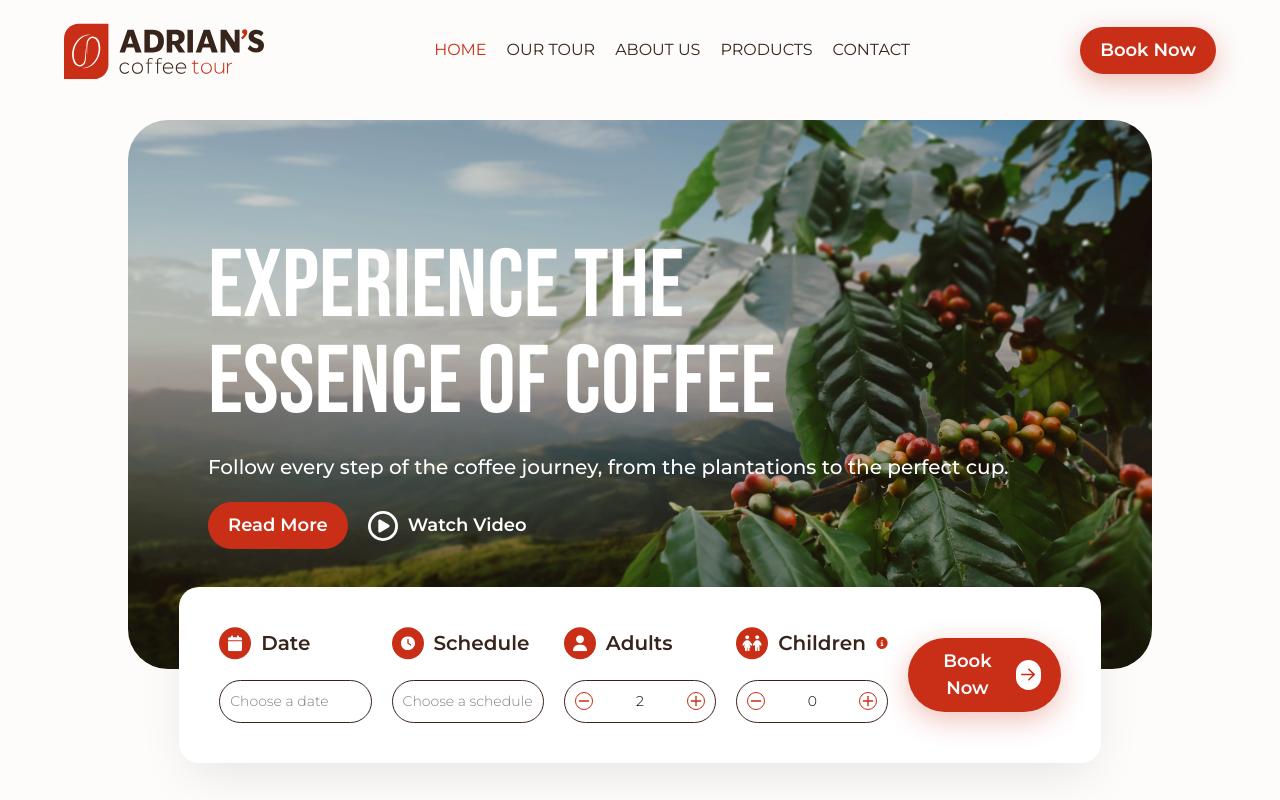
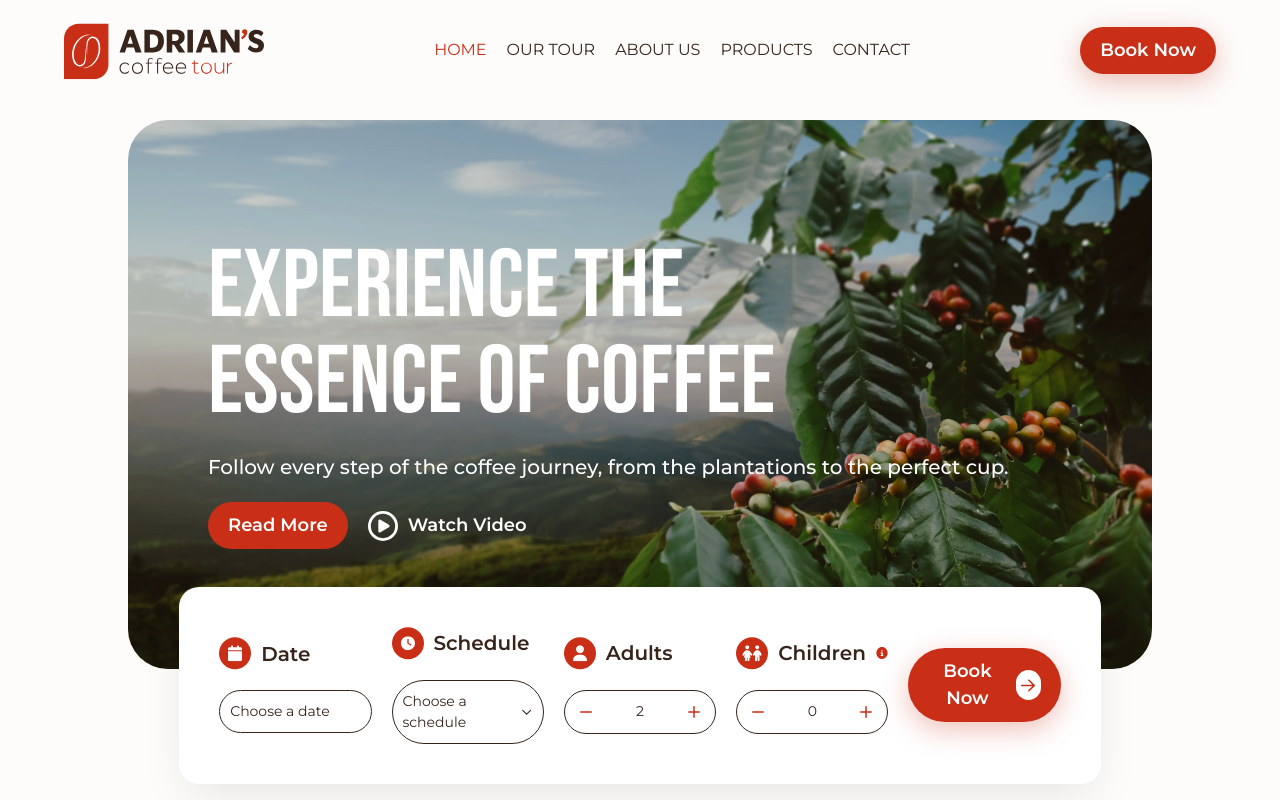
Before and after one commit to corralesjonathan/adrianscoffeetour-frontend, a React (Vite) app: page / in a window 1280 px wide. Shown: the top 800 px of the page. Built offline with nearby package versions, Linux system fonts and the light colour scheme.

Commit message:
book a tour component frontend finished

```diff
--- a/package.json
+++ b/package.json
@@ -13,13 +13,11 @@
     "@tailwindcss/vite": "^4.0.3",
     "aos": "^2.3.4",
     "axios": "^1.7.9",
-    "flatpickr": "^4.6.13",
     "framer-motion": "^12.7.4",
     "lucide-react": "^0.488.0",
     "react": "^18.3.1",
     "react-day-picker": "^9.6.7",
     "react-dom": "^18.3.1",
-    "react-icons": "^5.5.0",
     "react-router-dom": "^7.1.5",
     "react-tooltip": "^5.28.1",
     "tailwindcss": "^4.0.3"
--- a/src/components/navigation/Minus_btn.jsx
+++ b/src/components/navigation/Minus_btn.jsx
@@ -2,17 +2,17 @@ import { Minus } from "lucide-react";
 export function Minus_btn( {onclick} ) {
     return (
         <>
-                <span
+                <button
                     onClick={onclick}
-                    className="cursor-pointer group flex justify-center items-center border-adrians-red border-[1px] rounded-full w-[18px] h-[18px]
-                    hover:bg-adrians-red
-                    transition-all duration-300 ease-in-out
-                    ">
+                    className="cursor-pointer"
+                    >
                         <Minus
-                        className="text-adrians-red group-hover:text-white" size={16} strokeWidth={2}
-                        transition-all duration-300 ease-in-out
+                        className="px-[2px] rounded-full text-adrians-red hover:bg-adrians-red hover:text-white
+                        transition-all duration-300 ease-in-out"
+                        size={22}
+                        strokeWidth={2}
                         />
-                </span>
+                </button>
         </>
     );
 }
--- a/src/components/navigation/Plus_btn.jsx
+++ b/src/components/navigation/Plus_btn.jsx
@@ -3,17 +3,17 @@ import { Plus } from "lucide-react";
 export function Plus_btn( {onclick} ) {
     return (
         <>
-                <span
+                <button
                     onClick={onclick}
-                    className="cursor-pointer group flex justify-center items-center border-adrians-red border-[1px] rounded-full w-[18px] h-[18px]
-                    hover:bg-adrians-red
-                    transition-all duration-300 ease-in-out
-                    ">
+                    className="cursor-pointer"
+                    >
                         <Plus
-                        className="text-adrians-red group-hover:text-white" size={16} strokeWidth={2}
-                        transition-all duration-300 ease-in-out
+                        className="px-[2px] rounded-full text-adrians-red hover:bg-adrians-red hover:text-white
+                        transition-all duration-300 ease-in-out"
+                        size={22}
+                        strokeWidth={2}
                         />
-                </span>
+                </button>
         </>
     );
 }
--- a/src/components/shared/BookTour.jsx
+++ b/src/components/shared/BookTour.jsx
@@ -6,9 +6,16 @@ import { useState, useEffect, useRef } from "react";
 import { AnimatePresence } from "framer-motion";
 import { CalendarPicker } from "./CalendarPicker.jsx";
 
-import "react-tooltip/dist/react-tooltip.css";
+const schedules = [
+  { id: 1, time: "9:00 AM to 11:30 AM", unavailable: false },
+  { id: 2, time: "1:00 PM to 3:30 PM", unavailable: false },
+];
 
 export function BookTour() {
+  /** Schedule */
+  const [selectedSchedule, setSelectedSchedule] = useState(null);
+  const [openSchedule, setOpenSchedule] = useState(false);
+  const scheduleRef = useRef(null);
 
   /** DayPicker */
   const [selected, setSelected] = useState();
@@ -16,7 +23,7 @@ export function BookTour() {
   const calendarRef = useRef(null);
   const dates = ["2025-04-22", "2025-04-23", "2025-04-24", "2025-04-25", "2025-04-26"];
 
-  const availableDates = dates.map(dateStr => {
+  const availableDates = dates.map((dateStr) => {
     const [year, month, day] = dateStr.split("-").map(Number);
     return new Date(year, month - 1, day);
   });
@@ -25,6 +32,9 @@ export function BookTour() {
     function handleClickOutside(event) {
       if (calendarRef.current && !calendarRef.current.contains(event.target)) {
         setShowCalendar(false);
+      }
+      if (scheduleRef.current && !scheduleRef.current.contains(event.target)) {
+        setOpenSchedule(false);
       }
     }
     document.addEventListener("mousedown", handleClickOutside);
@@ -55,14 +65,23 @@ export function BookTour() {
           placeholder="Choose a date"
           readOnly
           onClick={() => setShowCalendar(!showCalendar)}
-          value={selected ? selected.toLocaleDateString("en-US", {month: "long", day: "numeric", year: "numeric"}) : ""}
+          value={
+            selected
+              ? selected.toLocaleDateString("en-US", {
+                  month: "long",
+                  day: "numeric",
+                  year: "numeric",
+                })
+              : ""
+          }
           className="
-            w-full p-[10px] border-[0.5px] border-adrians-brown rounded-full
-            text-[14px] font-light placeholder:font-light placeholder:text-[14px]
+            cursor-pointer w-full p-[10px] border-[0.5px] border-adrians-brown rounded-full
+            text-[14px] font-regular placeholder:font-regular placeholder:text-[14px] text-adrians-brown placeholder:text-adrians-brown
+            hover:border-adrians-red
             outline-none
+            transition-all duration-300 ease-in-out
           "
         />
-          {/* Calendar Picker */}
         <AnimatePresence>
           <CalendarPicker
             selected={selected}
@@ -76,20 +95,47 @@ export function BookTour() {
       </div>
 
       {/* Schedule */}
-      <div className="flex flex-col gap-[20px] w-full justify-center items-center">
+      <div className="flex flex-col gap-[20px] w-full justify-center items-center relative" ref={scheduleRef}>
         <div className="flex gap-[10px] w-full items-center justify-start">
           <img src="./icons/clock.svg" alt="Schedule" />
           <h3 className="text-[20px] font-semibold text-adrians-brown">Schedule</h3>
         </div>
-        <input
-          type="text"
-          placeholder="Choose a schedule"
-          className="
-            w-full p-[10px] border-[0.5px] border-adrians-brown rounded-full
-            text-[14px] font-light placeholder:font-light placeholder:text-[14px]
-            outline-none
-          "
-        />
+
+        {/* Input */}
+        <div
+          className="text-adrians-brown hover:border-adrians-red transition-all duration-300 ease-in-out cursor-pointer outline-none text-[14px] font-regular flex items-center justify-between w-full p-[10px] border-[0.5px] border-adrians-brown rounded-full"
+          onClick={() => setOpenSchedule(!openSchedule)}
+        >
+          {selectedSchedule?.time || "Choose a schedule"}
+          <svg
+            className={`w-4 h-4 ml-2 transition-transform duration-200 ${openSchedule ? "rotate-180" : ""}`}
+            fill="none"
+            stroke="currentColor"
+            viewBox="0 0 24 24"
+          >
+            <path strokeLinecap="round" strokeLinejoin="round" strokeWidth="2" d="M19 9l-7 7-7-7" />
+          </svg>
+        </div>
+
+        {/* Options */}
+        {openSchedule && (
+          <div className="absolute p-[10px] top-[100px] left-0 w-full bg-white rounded-[10px] shadow-adrians-vertical-card z-10">
+            {schedules.map((schedule) => (
+              <div
+                key={schedule.id}
+                onClick={() => {
+                  setSelectedSchedule(schedule);
+                  setOpenSchedule(false);
+                }}
+                className={`text-adrians-brown px-4 py-2 rounded-[10px] hover:bg-adrians-red/5 hover:text-adrians-red transition-all cursor-pointer ${
+                  schedule.unavailable ? "text-gray-400 cursor-not-allowed" : ""
+                }`}
+              >
+                {schedule.time}
+              </div>
+            ))}
+          </div>
+        )}
       </div>
 
       {/* Adults */}
@@ -98,15 +144,12 @@ export function BookTour() {
           <img src="./icons/adults.svg" alt="Adults" />
           <h3 className="text-[20px] font-semibold text-adrians-brown">Adults</h3>
         </div>
-        <div className="flex items-center justify-between w-full p-[10px] border-[0.5px] border-adrians-brown rounded-full">
+        <div className="flex items-center justify-between w-full p-[10px] border-[0.5px] border-adrians-brown rounded-full transition-all duration-300 ease-in-out hover:border-adrians-red">
           <Minus_btn onclick={""} />
           <input
             type="number"
             value="2"
-            className="
-              w-full text-center no-spinner outline-none text-[14px] font-light
-              placeholder:font-light placeholder:text-[14px]
-            "
+            className="w-full text-center no-spinner outline-none text-[14px] font-regular placeholder:font-light placeholder:text-[14px] text-adrians-brown"
           />
           <Plus_btn onclick={""} />
         </div>
@@ -130,15 +173,12 @@ export function BookTour() {
             place="bottom"
           />
         </div>
-        <div className="flex items-center justify-between w-full p-[10px] border-[0.5px] border-adrians-brown rounded-full">
+        <div className="flex items-center justify-between w-full p-[10px] border-[0.5px] border-adrians-brown rounded-full transition-all duration-300 ease-in-out hover:border-adrians-red">
           <Minus_btn onclick={""} />
           <input
             type="number"
             value="0"
-            className="
-              w-full text-center no-spinner outline-none text-[14px] font-light
-              placeholder:font-light placeholder:text-[14px]
-            "
+            className="w-full text-center no-spinner outline-none text-[14px] font-regular placeholder:font-light placeholder:text-[14px] text-adrians-brown"
           />
           <Plus_btn onclick={""} />
         </div>
@@ -146,15 +186,10 @@ export function BookTour() {
 
       {/* Book Button */}
       <div
-        className="
-          flex w-full justify-center items-center
-          max-sm:col-span-1 max-sm:mt-[20px] max-sm:mb-[20px]
-          max-xl:col-span-2 max-xl:mt-[20px]
-        "
+        className="flex w-full justify-center items-center max-sm:col-span-1 max-sm:mt-[20px] max-sm:mb-[20px] max-xl:col-span-2 max-xl:mt-[20px]"
       >
         <Book_btn text={"Book Now"} />
       </div>
-
     </div>
   );
 }
--- a/src/index.css
+++ b/src/index.css
@@ -27,6 +27,13 @@
     -webkit-appearance: none;
     margin: 0;
   }
+
+  .no-arrow {
+    appearance: none;
+    -webkit-appearance: none;
+    -moz-appearance: none;
+    background-image: none;
+  }
 }
 
 :root {
```
Also changed, not shown: public/icons/calendar_red.svg (added), 1 other file (tests, documents, lock files or other folders). Lines whose indentation alone changed are shown as unchanged.
